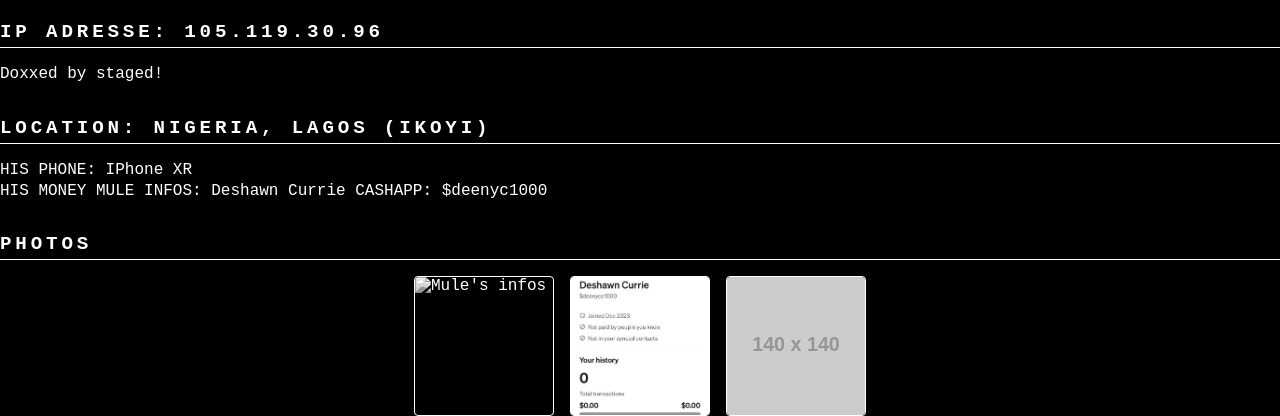
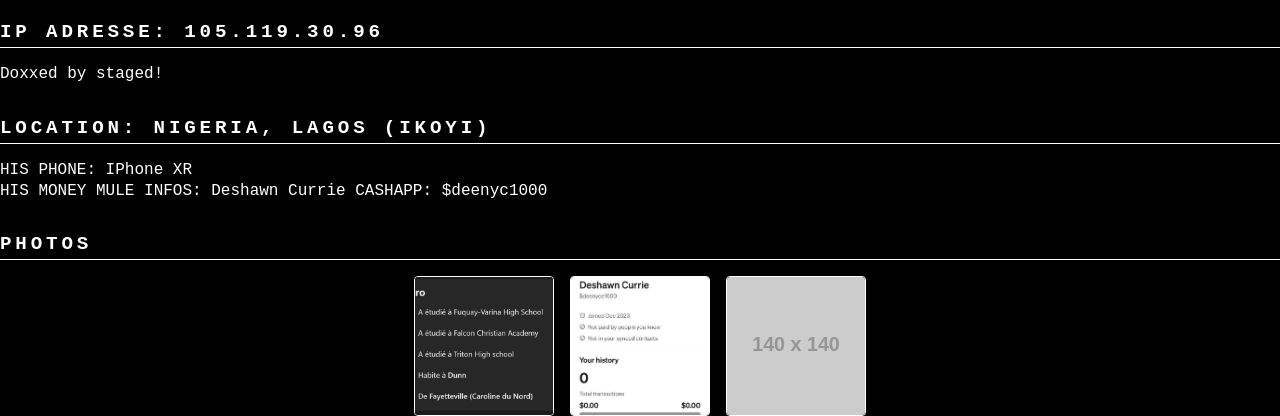
Before and after one commit to scamlol/staged.github.io, a plain HTML site: page index.html in a window 1280 px wide. Shown: the part 400-816 px from the top of the page. Drawn offline with Linux system fonts and the light colour scheme; placeholder pictures from the web are drawn by us.

Commit message:
Update index.html

```diff
--- a/index.html
+++ b/index.html
@@ -155,7 +155,7 @@
       <div class="section" id="photos">
         <h2>Photos</h2>
         <div class="photos">
-          <img src="Mule.jpg" alt="Mule's infos" />
+          <img src="image.png" alt="Mule's infos" />
           <img src="519480146_536686502786239_3598377584011037705_n.jpg" alt="Mule's cashapp" />
           <img src="https://via.placeholder.com/140" alt="Scammer photo 3" />
         </div>
```
